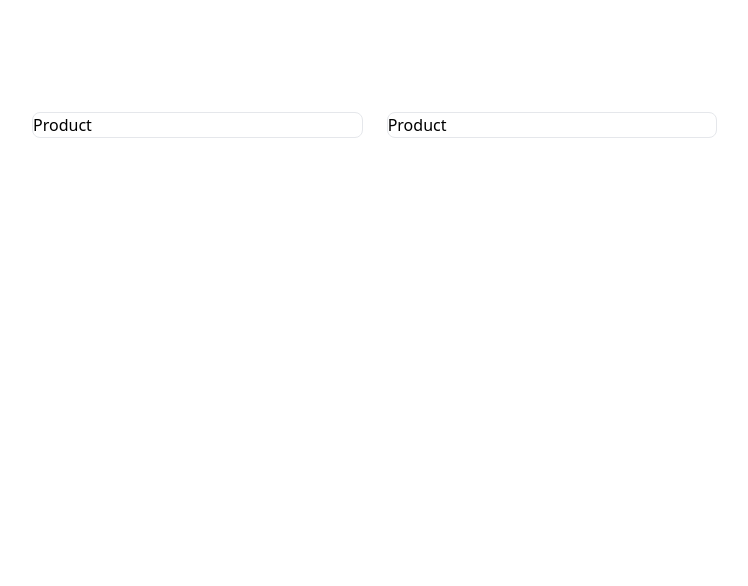
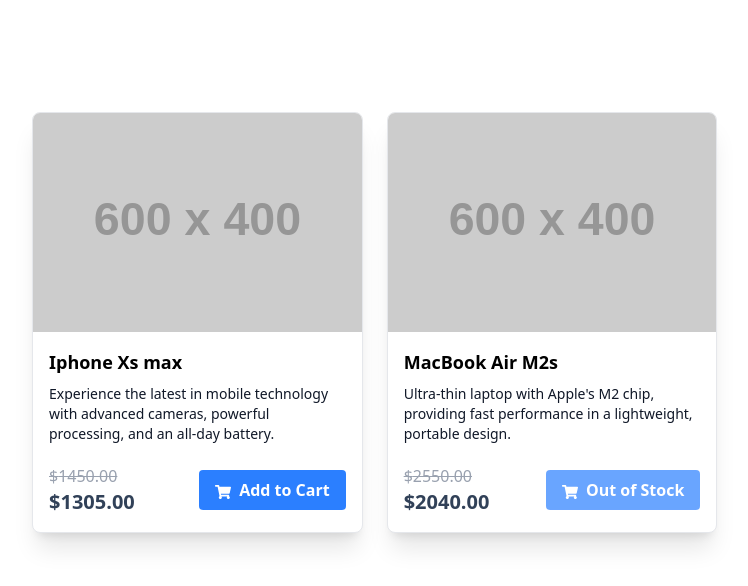
Before and after one commit to saspal02/E-commerce, a React (Vite) app in the folder ecomm-frontend/: page / in a window 1280 px wide. Shown: the top 586 px of the page, without its empty margins (88-836 px from the left). Built offline with nearby package versions, Linux system fonts and the light colour scheme.

Commit message:
feat(ui): add product card modal view component

```diff
--- a/ecomm-frontend/package.json
+++ b/ecomm-frontend/package.json
@@ -12,6 +12,7 @@
   "dependencies": {
     "@emotion/react": "^11.14.0",
     "@emotion/styled": "^11.14.1",
+    "@headlessui/react": "^2.2.9",
     "@mui/material": "^7.3.7",
     "@tailwindcss/vite": "^4.1.18",
     "react": "^19.2.0",
--- a/ecomm-frontend/src/components/ProductCard.jsx
+++ b/ecomm-frontend/src/components/ProductCard.jsx
@@ -1,4 +1,7 @@
+import { Button } from "@mui/material";
 import { useState } from "react";
+import { FaShoppingCart } from "react-icons/fa";
+import ProductViewModal from "./ProductViewModal";
 
 const ProductCard = ({
   productId,
@@ -9,18 +12,90 @@
   quantity,
   discount,
   specialPrice,
-
 }) => {
   const [openProductViewModal, setOpenProductViewModal] = useState(false);
   const btnLoader = false;
   const [selectedViewProduct, setSelectedViewProduct] = useState("");
   const isAvailable = quantity && Number(quantity) > 0;
 
+  const handleProductView = (product) => {
+    setSelectedViewProduct(product);
+    setOpenProductViewModal(true);
+  };
+
   return (
-        <div className="border rounded-lg shadow-x1 overflow-hidden transition-shadow duration-300">
-            <h1>Product</h1>
+    <div className="border rounded-lg shadow-xl overflow-hidden transition-shadow duration-300 bg-white">
+      <div
+        onClick={() => {
+          handleProductView({
+            productId,
+            productName,
+            image,
+            price,
+            description,
+            quantity,
+            discount,
+            specialPrice
+          });
+
+        }}
+        className="w-full overflow-hidden aspect-3/2"
+      >
+        <img
+          className="-full h-full cursor-pointer transition-transform duration-300 transform hover:scale-105"
+          src={image}
+          alt={productName}
+        />
       </div>
-    )
-}
+
+      <div className="p-4">
+        <h2
+          onClick={() => {}}
+          className="text-lg font-semibold mb-2 cursor-pointer hover:text-blue-600 text-black"
+        >
+          {productName}
+        </h2>
+
+      <div className="min-h-20 max-h-20">
+          <p className="text-gray-900 text-sm">{description}</p>
+      </div>
+
+      <div className="flex items-center justify-between">
+        {specialPrice ? (
+          <div className="flex flex-col">
+            <span className="text-gray-400 line-through">
+              ${Number(price).toFixed(2)}
+            </span>
+            <span className="text-xl font-bold text-slate-700">
+              ${Number(specialPrice).toFixed(2)}
+            </span>
+          </div>
+        ) : (
+            <span className="text-xl font-bold text-slate-700">
+              {" "}
+              ${Number(price).toFixed(2)}
+            </span>
+          )}
+
+          <button
+            disabled={!isAvailable || btnLoader}
+            onClick={() => {}}
+            className={`bg-blue-500 ${isAvailable ? "opacity-100 hover:bg-blue-600" : "opacity-70"}
+          text-white font-semibold py-2 px-4 rounded focus:outline-none focus:shadow-outline transition-colors duration-300`}>
+            <FaShoppingCart className="inline-block mr-2" />
+            {isAvailable ? "Add to Cart" : "Out of Stock"}
+        </button>
+        </div>
+      </div>
+      <ProductViewModal
+      open={openProductViewModal}
+      setOpen={setOpenProductViewModal}
+      product={selectedViewProduct}
+      isAvailable={isAvailable}
+    />
+    </div>
+
+  );
+};
 
 export default ProductCard;
--- a/ecomm-frontend/src/components/ProductViewModal.jsx
+++ b/ecomm-frontend/src/components/ProductViewModal.jsx
@@ -0,0 +1,99 @@
+import { Button, Dialog, DialogBackdrop, DialogPanel, DialogTitle } from '@headlessui/react'
+import { Divider } from '@mui/material';
+import { useState } from 'react'
+import Status from './Status';
+import { MdClose, MdDone } from 'react-icons/md';
+
+function ProductViewModal({open, setOpen, product, isAvailable}) {
+
+  const {id, productName, image, description, quantity, price, discount, specialPrice} = product;
+  const handleClickOpen = () => {
+    setOpen(true);
+  }
+
+  return (
+    <>
+      <Dialog open={open} as="div" className="relative z-10" onClose={close}>
+      <DialogBackdrop className="fixed inset-0 bg-gray-500 bg-opacity-75 transition-opacity" />
+        <div className="fixed inset-0 z-10 w-screen overflow-y-auto">
+          <div className="flex min-h-full items-center justify-center p-4">
+            <DialogPanel
+              transition
+              className="relative transform overflow-hidden rounded-lg bg-white shadow-xl transition-all md:max-w-[620px] md:min-w-[620px] w-full"
+            >
+                {image && (
+                    <div className='flex justify-center aspect-3/2'>
+                    <img
+                    src={image}
+                    alt={productName} />
+                    </div>
+                )}
+
+
+
+                <div className='px-6 pt-10 pb-2'>
+                <DialogTitle as="h1" className="lg:text-3xl sm:text-2xl text-xl font-semibold leading-6 text-gray-800 mb-4">
+                {productName}
+              </DialogTitle>
+
+
+              <div className="space-y-2 text-gray-700 pb-4">
+                <div className="flex items-center justify-between gap-2">
+                  {specialPrice ? (
+                    <div className="flex items-center gap-2">
+                      <span className="text-gray-400 line-through">
+                        ${Number(price).toFixed(2)}
+                      </span>
+                      <span className="sm:text-xl font-semibold text-slate-700">
+                        ${Number(specialPrice).toFixed(2)}
+                      </span>
+                    </div>
+                  ) : (
+                    <span className="text-xl font-bold">
+                      {" "}
+                      ${Number(price).toFixed(2)}
+                    </span>
+                  )}
+
+                  {isAvailable ? (
+                    <Status
+                      text="In Stock"
+                      icon={MdDone}
+                      bg="bg-teal-200"
+                      color="text-teal-900"
+                    />
+                  ) : (
+                    <Status
+                      text="Out-Of-Stock"
+                      icon={MdClose}
+                      bg="bg-rose-200"
+                      color="text-rose-700"
+                    />
+                  )}
+                </div>
+
+                <Divider />
+
+                <p className="m-1">{description}</p>
+              </div>
+                </div>
+
+
+            <div className="px-6 py-4 flex justify-end gap-4">
+              <button
+                onClick={() => setOpen(false)}
+                type="button"
+                className="px-4 py-2 text-sm font-semibold text-slate-700 border border-slate-700 hover:text-slate-800 hover:border-slate-800 rounded-md "
+              >
+                Close
+              </button>
+            </div>
+            </DialogPanel>
+          </div>
+        </div>
+      </Dialog>
+    </>
+  )
+}
+
+export default ProductViewModal;
--- a/ecomm-frontend/src/components/Products.jsx
+++ b/ecomm-frontend/src/components/Products.jsx
@@ -12,7 +12,7 @@
             image: "https://placehold.co/600x400",
             description:
                 "Experience the latest in mobile technology with advanced cameras, powerful processing, and an all-day battery.",
-            quantity: 0,
+            quantity: 1,
             price: 1450.0,
             discount: 10.0,
             specialPrice: 1305.0,
--- /dev/null
+++ b/ecomm-frontend/src/components/Status.jsx
@@ -0,0 +1,10 @@
+const Status = ({text, icon:Icon, bg, color}) => {
+    return (
+        <div
+            className={`${bg} ${color} px-2 py-2 font-medium rounded-sm flex items-center gap-1`}>
+            {text} <Icon size={15} />
+        </div>
+    )
+};
+
+export default Status;
```
Also changed, not shown: 1 other file (tests, documents, lock files or other folders). Lines whose indentation alone changed are shown as unchanged.
